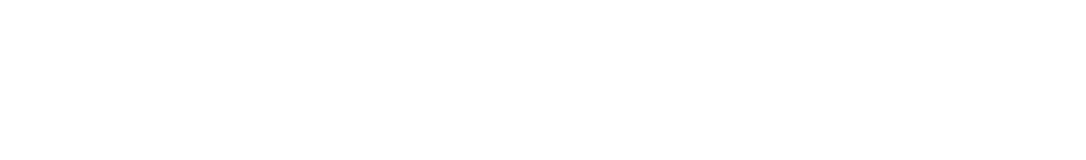
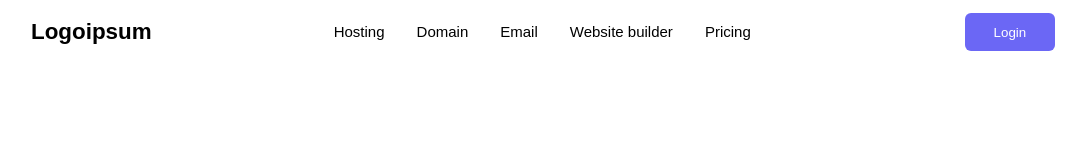
Before and after one commit to adriano2606/hostingservice_website, a plain HTML site: page index.html in a window 1280 px wide. Shown: the whole page, without its empty margins (97-1183 px from the left). Drawn offline with Linux system fonts and the light colour scheme.

Commit message:
Criando cabeçalho

```diff
--- /dev/null
+++ b/css/header/header.css
@@ -0,0 +1,46 @@
+.container_header{
+    font-family: 'montserrat',sans-serif;
+}
+
+.header{
+    margin: 0 auto;
+    width: 80%;
+    display: flex;
+    justify-content: space-between;
+    align-items: center;
+    height: 4rem;
+}
+
+.header_logo{
+    font-weight: 700;
+    font-size: 1.4rem;
+}
+
+.nav_items{
+    display: flex;
+    align-items: center;
+}
+
+.nav_items li a{
+    text-decoration: none;
+    color: black;
+    font-size: 15px;
+}
+
+.nav_items li{
+    margin-right: 2rem;
+}
+
+.header_button{
+    font-family: 'montserrat',sans-serif;
+    background-color: #6B67F5;
+    border-style: none;
+    padding: 0.7rem 1.8rem;
+    border-radius: 6px;
+}
+
+.header_button_link{
+    font-family: 'montserrat',sans-serif;
+    text-decoration: none;
+    color: white;
+}
--- /dev/null
+++ b/css/reset.css
@@ -0,0 +1,48 @@
+/* http://meyerweb.com/eric/tools/css/reset/
+   v2.0 | 20110126
+   License: none (public domain)
+*/
+
+html, body, div, span, applet, object, iframe,
+h1, h2, h3, h4, h5, h6, p, blockquote, pre,
+a, abbr, acronym, address, big, cite, code,
+del, dfn, em, img, ins, kbd, q, s, samp,
+small, strike, strong, sub, sup, tt, var,
+b, u, i, center,
+dl, dt, dd, ol, ul, li,
+fieldset, form, label, legend,
+table, caption, tbody, tfoot, thead, tr, th, td,
+article, aside, canvas, details, embed,
+figure, figcaption, footer, header, hgroup,
+menu, nav, output, ruby, section, summary,
+time, mark, audio, video {
+	margin: 0;
+	padding: 0;
+	border: 0;
+	font-size: 100%;
+	font: inherit;
+	vertical-align: baseline;
+}
+/* HTML5 display-role reset for older browsers */
+article, aside, details, figcaption, figure,
+footer, header, hgroup, menu, nav, section {
+	display: block;
+}
+body {
+	line-height: 1;
+}
+ol, ul {
+	list-style: none;
+}
+blockquote, q {
+	quotes: none;
+}
+blockquote:before, blockquote:after,
+q:before, q:after {
+	content: '';
+	content: none;
+}
+table {
+	border-collapse: collapse;
+	border-spacing: 0;
+}
--- /dev/null
+++ b/css/style.css
@@ -0,0 +1,5 @@
+@import url('https://fonts.googleapis.com/css2?family=Montserrat:wght@100;200;300;400;500;600;700;800;900&display=swap');
+
+body{
+    font-family: 'montserrat',sans-serif;
+}
--- a/index.html
+++ b/index.html
@@ -5,8 +5,25 @@
     <meta http-equiv="X-UA-Compatible" content="IE=edge">
     <meta name="viewport" content="width=device-width, initial-scale=1.0">
     <title>Hosting Service</title>
+    <link rel="stylesheet" href="./css/reset.css">
+    <link rel="styelsheet" href="./css/style.css">
+    <link rel="stylesheet" href="./css/header/header.css">
 </head>
 <body>
-
+    <div class="container_header">
+        <header class="header">
+            <h1 class="header_logo">Logoipsum</h1>
+            <nav class="header_nav">
+                <ul class="nav_items">
+                    <li><a href="">Hosting</a></li>
+                    <li><a href="">Domain</a></li>
+                    <li><a href="">Email</a></li>
+                    <li><a href="">Website builder</a></li>
+                    <li><a href="">Pricing</a></li>
+                </ul>
+            </nav>
+            <button type="button" class="header_button"><a class="header_button_link" href="">Login</a></button>
+        </header>
+    </div>
 </body>
 </html>
```
